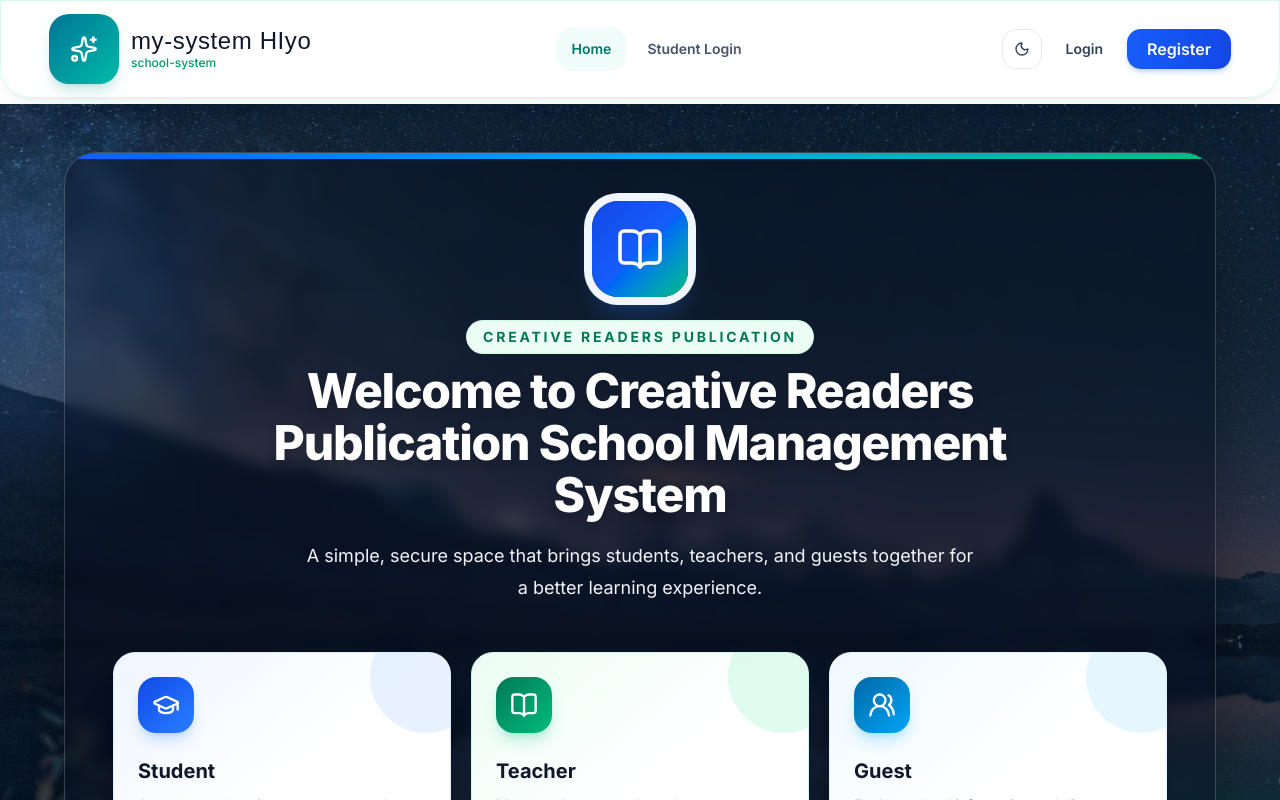
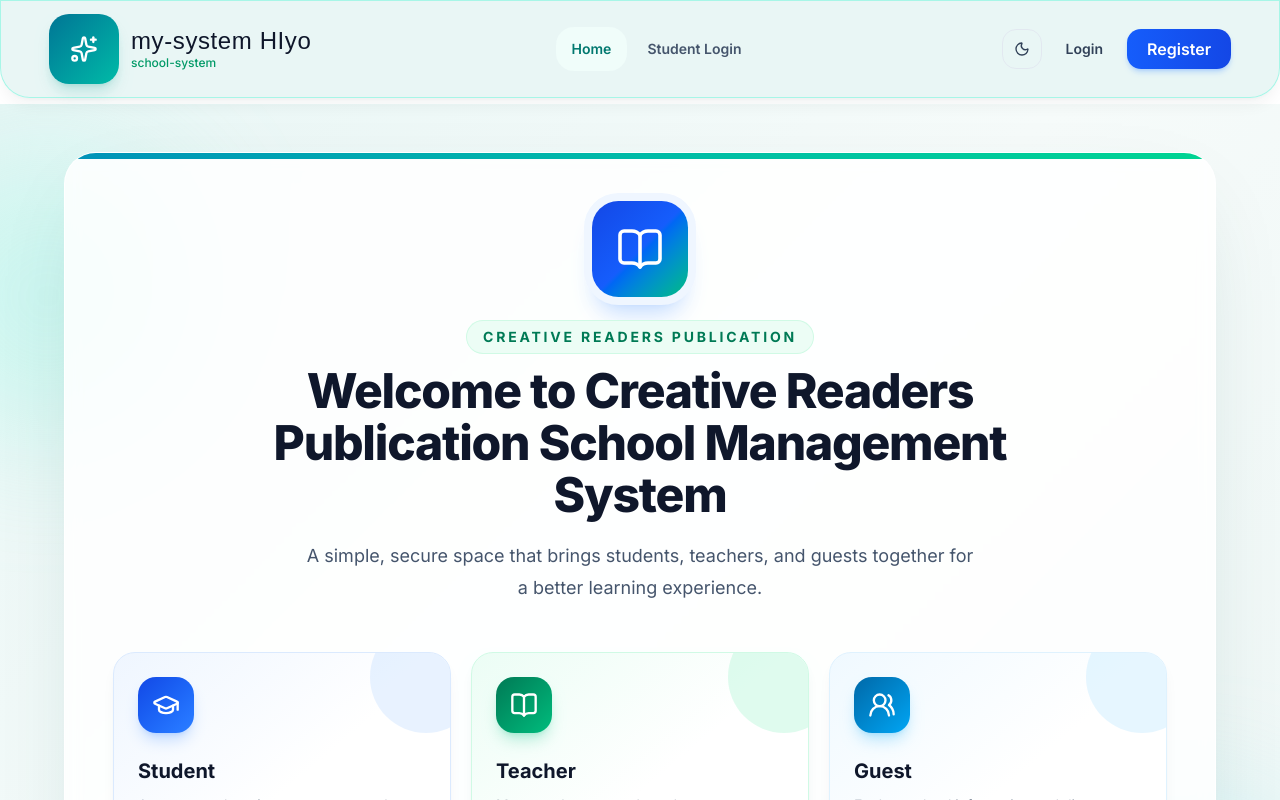
Before and after one commit to imuhiyadiin/school-system123, a Next.js app in the folder client1/: page / in a window 1280 px wide. Shown: the top 800 px of the page. Built offline with nearby package versions, Linux system fonts and the light colour scheme; a web font is replaced by a local one.

Commit message:
client done

```diff
--- a/client1/app/page.tsx
+++ b/client1/app/page.tsx
@@ -4,12 +4,12 @@ import Link from "next/link"
 
 export default function Page() {
   return (
-    <main id="home" className="relative flex min-h-[calc(100svh-4.5rem)] items-center justify-center overflow-hidden bg-[linear-gradient(rgba(3,18,36,0.64),rgba(3,18,36,0.78)),url('/images/home-night-lake.jpg')] bg-cover bg-center bg-fixed px-4 py-12 sm:px-6 lg:px-8">
-      <div className="absolute -left-24 top-12 h-72 w-72 rounded-full bg-blue-400/25 blur-3xl" />
-      <div className="absolute -bottom-24 -right-16 h-80 w-80 rounded-full bg-emerald-400/25 blur-3xl" />
+    <main id="home" className="relative flex min-h-[calc(100svh-4.5rem)] items-center justify-center overflow-hidden bg-[linear-gradient(135deg,#e8f6f5_0%,#f6fbfa_48%,#edf6f5_100%)] px-4 py-12 sm:px-6 lg:px-8">
+      <div className="absolute -left-24 top-12 h-72 w-72 rounded-full bg-teal-200/35 blur-3xl" />
+      <div className="absolute -bottom-24 -right-16 h-80 w-80 rounded-full bg-cyan-200/35 blur-3xl" />
 
-      <section className="relative w-full max-w-6xl overflow-hidden rounded-[2rem] border border-white/20 bg-slate-950/35 p-6 shadow-[0_30px_90px_-35px_rgba(0,0,0,0.75)] backdrop-blur-sm sm:p-10 lg:p-12">
-        <div className="absolute inset-x-0 top-0 h-1.5 bg-gradient-to-r from-blue-600 via-sky-500 to-emerald-500" />
+      <section className="relative w-full max-w-6xl overflow-hidden rounded-[2rem] border border-white/90 bg-white/85 p-6 shadow-[0_30px_90px_-35px_rgba(15,78,74,0.2)] backdrop-blur-sm sm:p-10 lg:p-12">
+        <div className="absolute inset-x-0 top-0 h-1.5 bg-gradient-to-r from-cyan-600 via-teal-500 to-emerald-400" />
         <div className="mx-auto flex max-w-3xl animate-in fade-in slide-in-from-bottom-4 flex-col items-center text-center duration-700">
           <div className="mb-6 flex h-20 w-20 items-center justify-center rounded-[1.65rem] bg-gradient-to-br from-blue-700 via-blue-600 to-emerald-500 text-white shadow-xl shadow-blue-500/30 ring-8 ring-blue-50 sm:h-24 sm:w-24">
             <BookOpen className="h-10 w-10 sm:h-12 sm:w-12" strokeWidth={1.8} />
@@ -18,10 +18,10 @@ export default function Page() {
           <p className="mb-3 rounded-full bg-emerald-50 px-4 py-1.5 text-xs font-bold uppercase tracking-[0.2em] text-emerald-700 ring-1 ring-emerald-100 sm:text-sm">
             Creative Readers Publication
           </p>
-          <h1 className="max-w-4xl text-3xl font-extrabold tracking-tight text-white drop-shadow-lg sm:text-4xl lg:text-5xl lg:leading-[1.08]">
+          <h1 className="max-w-4xl text-3xl font-extrabold tracking-tight text-slate-900 sm:text-4xl lg:text-5xl lg:leading-[1.08]">
             Welcome to Creative Readers Publication School Management System
           </h1>
-          <p className="mt-5 max-w-2xl text-base leading-7 text-slate-100 sm:text-lg sm:leading-8">
+          <p className="mt-5 max-w-2xl text-base leading-7 text-slate-600 sm:text-lg sm:leading-8">
             A simple, secure space that brings students, teachers, and guests together for a better learning experience.
           </p>
         </div>
--- a/client1/app/sections/Header.tsx
+++ b/client1/app/sections/Header.tsx
@@ -64,7 +64,7 @@ const Header = () => {
   return (
     <>
     <header className={isHomePage
-      ? "fixed inset-x-0 top-0 z-50 rounded-b-[24px] border border-teal-100/90 bg-white/90 shadow-lg shadow-teal-950/5 backdrop-blur-xl transition-colors dark:border-slate-700/80 dark:bg-slate-950/90 dark:shadow-black/20 sm:rounded-b-[30px]"
+      ? "fixed inset-x-0 top-0 z-50 rounded-b-[24px] border border-teal-200/80 bg-[#e8f6f5]/95 shadow-lg shadow-teal-950/5 backdrop-blur-xl transition-colors dark:border-slate-700/80 dark:bg-slate-950/90 dark:shadow-black/20 sm:rounded-b-[30px]"
       : "fixed inset-x-0 top-0 z-50 rounded-b-2xl border border-white/70 bg-white/80 shadow-lg shadow-slate-900/5 backdrop-blur-xl transition-colors dark:border-slate-700/80 dark:bg-slate-950/85 dark:shadow-black/20"}>
       <div className={`mx-auto flex items-center justify-between px-4 sm:px-6 lg:px-8 ${isHomePage ? "h-16 max-w-[1600px] sm:h-24 sm:px-8 lg:px-12" : "h-16 max-w-7xl"}`}>
         <Link
```
